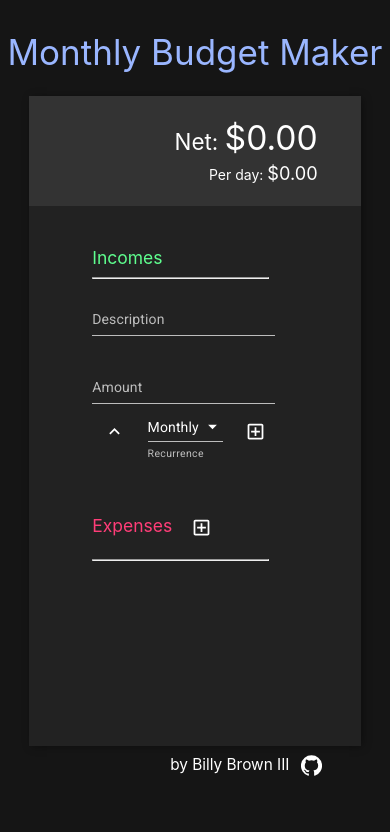
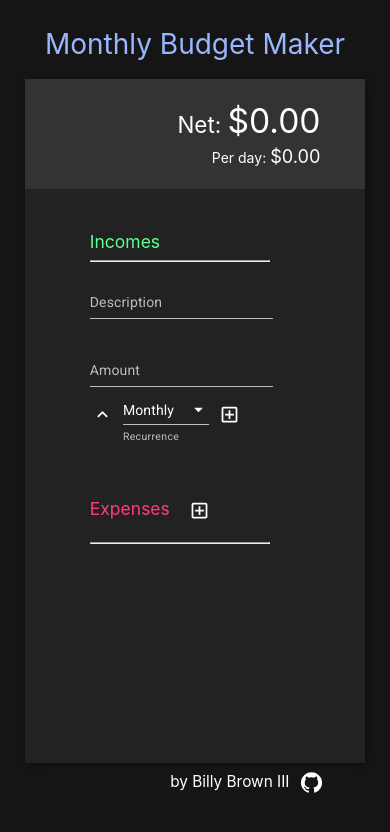
Before and after one commit to BillyBDev/budget-react-app, a React (Create React App) app: page / in a window 390 px wide. Both pictures are taken after a click on the button 192 px from the left and 270 px from the top of the page. Shown: the top 832 px of the page. Built offline with nearby package versions, Linux system fonts and the light colour scheme.

Commit message:
Added recurrence functionality

```diff
--- a/src/Form.js
+++ b/src/Form.js
@@ -35,8 +35,10 @@ class Form extends Component {
         event.preventDefault();
         let regex = /^[$]?(([0-9]{1,3}[,]?){0,3}[0-9]{1,3}[.]?[0-9]{0,2}|[.][0-9]{1,2})$/;
         if (regex.test(this.state.amount)) {
-        this.setState({amount: Number(this.state.amount.replace(/[$,]/g, "")).toFixed(2)})
-        this.props.addItem(this.state);
+        let newItem = this.state;
+        let amt = newItem.amount * 30 / newItem.basis;
+        newItem.amount = Number(amt.toFixed(2))
+        this.props.addItem(newItem);
         this.setState(this.initialState);
         this.props.toggleForm();
         } else {
@@ -102,7 +104,7 @@ class Form extends Component {
                                         value={this.state.basis}
                                         onChange={this.handleChange}
                                         color={color}
-                                        style={{minWidth: 70}}
+                                        style={{minWidth: 86}}
                                         displayEmpty
                                         inputProps={{ 'aria-label': 'Without label' }}
                                         >
--- a/src/index.css
+++ b/src/index.css
@@ -14,7 +14,7 @@ body {
   text-align: center;
   margin-top: 5vh;
   margin-bottom: 3vh;
-  font-size: 2.5em;
+  font-size: 2.25em;
   color: #9ab6ff;
 }
 
@@ -113,12 +113,13 @@ code {
 }
 
 #retract-form {
-  margin-right: 5.5%;
+  margin-left: -5px;
+  margin-right: 2%;
   margin-top: -4px;
 }
 
 #submit-form {
-  margin-left: 5.5%;
+  margin-left: 2%;
   margin-top: -4px;
 }
 
@@ -150,11 +151,21 @@ ul {
   margin-left: 375px;
 }
 
+@media (max-width: 1000px){
+  .footer {
+    margin-left: 27vw;
+  }
+}
+
 @media (max-width: 600px){
+  .title {
+    margin-top: 4vh;
+    font-size: 2em;
+  }
   .container {
-    width: 85%;
-    margin-top: 4vh;
-    min-height: 77vh;
+    width: 87%;
+    margin-top: 2.5vh;
+    min-height: 81vh;
   }
   .header {
     padding-top: 1.5em;
@@ -168,8 +179,15 @@ ul {
   }
 }
 
-@media (max-width: 1000px){
-  .footer {
-    margin-left: 27vw;
+@media (max-width: 400px) {
+  #retract-form {
+    margin-left: -10px;
+    margin-right: -1%;
+    margin-top: -4px;
+  }
+
+  #submit-form {
+    margin-left: -1%;
+    margin-top: -4px;
   }
 }
```
Also changed, not shown: src/List.js (+4 -4 lines).
